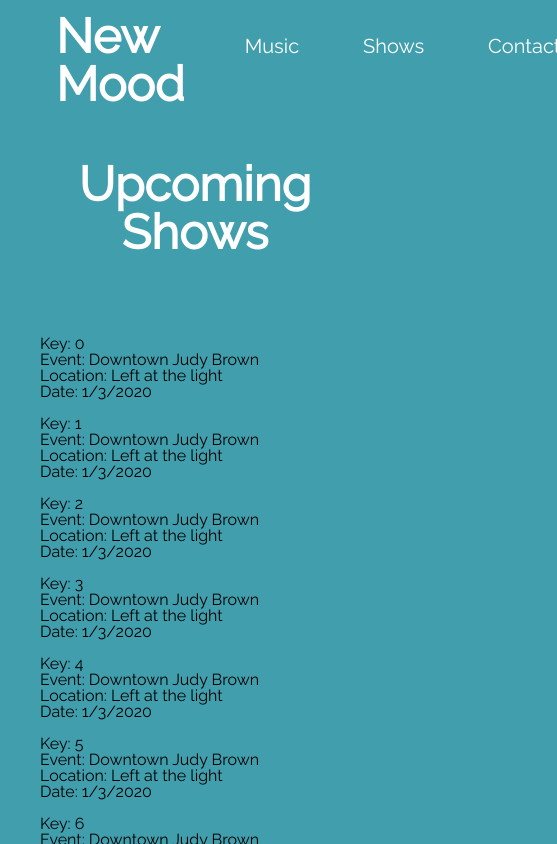
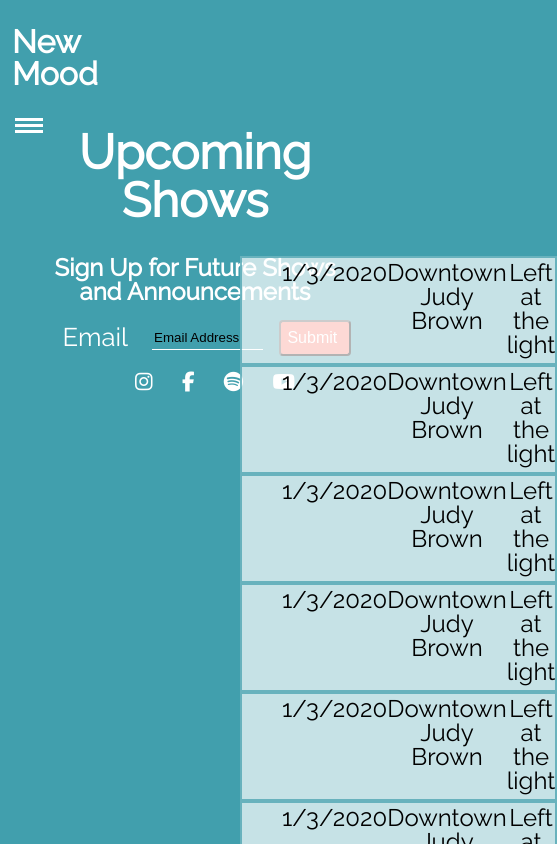
Before and after one commit to CelesteSippel/new-mood, a React (Create React App) app: page /Shows in a window 390 px wide. Shown: the top 844 px of the page, 557 px wide, since content can reach past the window. Built offline with nearby package versions, Linux system fonts and the light colour scheme.

Commit message:
added more css to media q

```diff
--- a/package.json
+++ b/package.json
@@ -34,6 +34,7 @@
     "react": "^16.12.0",
     "react-dom": "^16.12.0",
     "react-router-dom": "^5.1.2",
-    "react-scripts": "^3.3.0"
+    "react-scripts": "^3.3.0",
+    "styled-components": "^4.4.1"
   }
 }
--- a/src/App.jsx
+++ b/src/App.jsx
@@ -17,7 +17,7 @@ const App = () => {
         <Route exact path="/Shows" component={Shows}></Route>
 
         <Route exact path="/Contact" component={Contact}></Route>
-        <Route path="*" component={NotFound}></Route>
+        {/* <Route path="*" component={NotFound}></Route> */}
       </Switch>
     </Router>
   )
--- /dev/null
+++ b/src/components/SideNav.jsx
@@ -0,0 +1,40 @@
+import React from 'react'
+import { Link } from 'react-router-dom'
+const SideNav = () => {
+  return (
+    <div>
+      <input
+        type="checkbox"
+        class="openSidebarMenu"
+        id="openSidebarMenu"
+      ></input>
+      <label for="openSidebarMenu" class="sidebarIconToggle">
+        <div class="spinner diagonal part-1"></div>
+        <div class="spinner horizontal"></div>
+        <div class="spinner diagonal part-2"></div>
+      </label>
+
+      <div id="sidebarMenu">
+        <ul class="sidebarMenuInner">
+          <li>
+            <Link to="/Music" className="side-nav-details">
+              Music
+            </Link>
+          </li>
+          <li>
+            <Link to="/Shows" className="side-nav-details">
+              Shows
+            </Link>
+          </li>
+          <li>
+            <Link to="/Contact" className="side-nav-details">
+              Contact
+            </Link>
+          </li>
+        </ul>
+      </div>
+    </div>
+  )
+}
+
+export default SideNav
--- a/src/index.css
+++ b/src/index.css
@@ -4,6 +4,7 @@
 
 html {
   margin: 0;
+  overflow-x: hidden;
   min-height: 100%;
 }
 
@@ -17,7 +18,140 @@ body {
   font-family: 'Raleway', sans-serif;
 }
 
+.main {
+  margin: 0 auto;
+  display: block;
+  height: 100%;
+  margin-top: 60px;
+}
+.mainInner {
+  display: table;
+  height: 100%;
+  width: 100%;
+  text-align: center;
+}
+.mainInner div {
+  display: table-cell;
+  vertical-align: center;
+  font-size: 3em;
+  font-weight: bold;
+  letter-spacing: 1.25px;
+  padding-bottom: 20rem;
+}
+#sidebarMenu {
+  height: 50%;
+  position: fixed;
+  left: 0;
+  width: 150px;
+  z-index: 15;
+  margin-top: 9rem;
+  transform: translateX(-250px);
+  transition: transform 250ms ease-in-out;
+  background: transparent;
+  /* background: linear-gradient(
+    180deg,
+    rgb(79, 221, 243) 0%,
+    rgb(30, 76, 83) 100%
+  ); */
+}
+.sidebarMenuInner {
+  margin: 0;
+  padding: 0;
+  border-top: 1px solid rgba(255, 255, 255, 0.1);
+}
+.sidebarMenuInner li {
+  list-style: none;
+  color: #fff;
+  /* text-transform: uppercase; */
+  font-weight: bold;
+  padding: 20px;
+  cursor: pointer;
+  border-bottom: 1px solid rgba(255, 255, 255, 0.1);
+}
+.sidebarMenuInner li span {
+  display: block;
+  font-size: 14px;
+  color: rgba(255, 255, 255, 0.5);
+}
+.sidebarMenuInner li a {
+  color: #fff;
+  /* text-transform: uppercase; */
+  font-weight: bold;
+  cursor: pointer;
+  text-decoration: none;
+}
+input[type='checkbox']:checked ~ #sidebarMenu {
+  transform: translateX(0);
+}
+
+input[type='checkbox'] {
+  transition: all 0.3s;
+  box-sizing: border-box;
+  display: none;
+}
+.sidebarIconToggle {
+  visibility: hidden;
+
+  transition: all 0.3s;
+  box-sizing: border-box;
+  cursor: pointer;
+  position: absolute;
+  z-index: 99;
+  height: 100%;
+  width: 100%;
+  margin-top: 6rem;
+  top: 22px;
+  left: 15px;
+  height: 28px;
+  width: 28px;
+}
+.spinner {
+  transition: all 0.3s;
+  box-sizing: border-box;
+  position: absolute;
+  height: 3px;
+  width: 100%;
+  background-color: #fff;
+}
+.horizontal {
+  transition: all 0.3s;
+  box-sizing: border-box;
+  position: relative;
+  float: left;
+  margin-top: 3px;
+}
+.diagonal.part-1 {
+  position: relative;
+  transition: all 0.3s;
+  box-sizing: border-box;
+  float: left;
+}
+.diagonal.part-2 {
+  transition: all 0.3s;
+  box-sizing: border-box;
+  position: relative;
+  float: left;
+  margin-top: 3px;
+}
+input[type='checkbox']:checked ~ .sidebarIconToggle > .horizontal {
+  transition: all 0.3s;
+  box-sizing: border-box;
+  opacity: 0;
+}
+input[type='checkbox']:checked ~ .sidebarIconToggle > .diagonal.part-1 {
+  transition: all 0.3s;
+  box-sizing: border-box;
+  transform: rotate(135deg);
+  margin-top: 8px;
+}
+input[type='checkbox']:checked ~ .sidebarIconToggle > .diagonal.part-2 {
+  transition: all 0.3s;
+  box-sizing: border-box;
+  transform: rotate(-135deg);
+  margin-top: -9px;
+}
 .overlay {
+  visibility: visible;
   position: absolute;
   top: 18rem;
   left: 59rem;
@@ -71,7 +205,7 @@ li {
 .sub-nav {
   display: flex;
   flex-direction: row;
-
+  visibility: visible;
   padding: 1.25rem;
 }
 
@@ -104,6 +238,13 @@ li {
   height: 45rem;
   width: 100%;
 }
+/* iframe {
+  display: flex;
+  position: relative;
+  height: 45rem;
+  width: 100%;
+} */
+
 img {
   height: 55rem;
   width: 100%;
@@ -180,17 +321,36 @@ input {
   text-align: center;
   font-size: 3rem;
 
-  margin-top: 10rem;
-  margin-bottom: 5rem;
+  margin-top: 8rem;
+  margin-bottom: 2rem;
 }
 
-.events {
+.events-box {
   min-height: 100%;
-  margin-top: 2rem;
-  margin-left: 2rem;
-  margin-right: 2rem;
-  margin-bottom: 2rem;
-  border: solid pink 2px;
+  display: flex;
+  flex-direction: row;
+  justify-content: center;
+  justify-content: space-around;
+  margin-top: 0rem;
+  margin-left: 0rem;
+  margin-right: 0rem;
+  margin-bottom: 0rem;
+  font-size: 1.5rem;
+  color: black;
+  border: solid rgb(65, 159, 173) 4px;
+}
+
+.event-info {
+  margin-left: 6rem;
+  margin-right: 6rem;
+  background-color: rgba(255, 255, 255, 0.7);
+
+  z-index: 10;
+}
+
+.event-detail {
+  padding-top: 2rem;
+  padding-bottom: 2rem;
 }
 .social-media {
   margin: 0 auto;
@@ -217,7 +377,8 @@ input {
 }
 
 .name:hover,
-.nav-details:hover {
+.nav-details:hover,
+.side-nav-details:hover {
   color: salmon;
   cursor: pointer;
   transition: all 0.4s ease;
@@ -247,13 +408,14 @@ input {
 .labels {
   display: flex;
   flex-direction: column;
+  color: white;
   /* height: 0.25rem; */
   font-size: 1.5rem;
   padding: 0.5rem;
   align-items: flex-start;
   justify-content: space-between;
 }
-label {
+.form-label {
   color: white;
   padding-right: 5rem;
   font-weight: bold;
@@ -278,7 +440,6 @@ input[type='date'].dateBox {
   background-color: whitesmoke;
 }
 
-/* ask Jason how to move the cursor to the top of details box */
 .form-event-details-input {
   border: 1px solid white;
   width: 30rem;
@@ -321,20 +482,176 @@ form {
   border-radius: 10px;
   z-index: 10;
 }
-/* .footer {
-  margin-bottom: 3rem;
-} */
 
-/* @media (min-width: 320px) and (max-width: 480px) {
+@media (min-width: 481px) and (max-width: 767px) {
+  .name {
+    display: flex;
+    align-items: left;
+    padding: 0.5rem;
+    margin-left: 1rem;
+    margin-top: 0.25rem;
+    margin-bottom: 0.25rem;
+    font-size: 2rem;
+    font-weight: bold;
+    color: white;
+  }
+  .sub-nav {
+    visibility: hidden;
+    display: flex;
+    flex-direction: row;
+    padding: 1.25rem;
+  }
+
   img {
-    height: rem;
+    height: 35rem;
+
+    width: 100%;
+  }
+
+  iframe {
+    display: flex;
+    position: relative;
+    height: 35rem;
+    width: 100%;
+  }
+
+  .sidebarIconToggle {
+    visibility: visible;
+    transition: all 0.3s;
+    box-sizing: border-box;
+    cursor: pointer;
+    position: absolute;
+    z-index: 99;
+    height: 100%;
+    width: 100%;
+    margin-top: 6rem;
+    top: 22px;
+    left: 15px;
+    height: 28px;
+    width: 28px;
+  }
+}
+
+@media (min-width: 320px) and (max-width: 480px) {
+  .name {
+    display: flex;
+    align-items: left;
+    padding: 0.5rem;
+    margin-left: 0.25rem;
+    margin-top: 0.25rem;
+    margin-bottom: 0.25rem;
+    font-size: 2rem;
+    font-weight: bold;
+    color: white;
+  }
+
+  .sub-nav {
+    visibility: hidden;
+    display: flex;
+    flex-direction: row;
+    padding: 1.25rem;
+  }
+
+  img {
+    height: 25rem;
     width: 100%;
   }
 
   .video {
-  display: flex;
-  position: relative;
-  height: 55rem;
-  width: 100%;
+    display: flex;
+    position: relative;
+    height: 25rem;
+    width: 100%;
+  }
+
+  iframe {
+    display: flex;
+    position: relative;
+    height: 25rem;
+    width: 100%;
+  }
+
+  .sidebarIconToggle {
+    visibility: visible;
+    transition: all 0.3s;
+    box-sizing: border-box;
+    cursor: pointer;
+    position: absolute;
+    z-index: 99;
+    height: 100%;
+    width: 100%;
+    margin-top: 6rem;
+    top: 22px;
+    left: 15px;
+    height: 28px;
+    width: 28px;
+  }
+
+  .overlay {
+    visibility: visible;
+    position: absolute;
+    top: 20rem;
+    left: 0rem;
+    height: 26rem;
+    width: 21rem;
+    background-color: rgba(255, 255, 255, 0.5);
+    border-radius: 10px;
+    z-index: 30;
+  }
+
+  .player {
+    position: absolute;
+    top: 29.25rem;
+    left: 0rem;
+    z-index: 12;
+  }
+
+  .footer {
+    margin-top: 0;
+    margin-bottom: 6rem;
+    z-index: 70;
+  }
+
+  .footer-text {
+    display: flex;
+    justify-content: center;
+    text-align: center;
+    margin: 1rem;
+    padding-left: 1rem;
+    padding-right: 1rem;
+    color: white;
+    font-size: 1.5rem;
+  }
+
+  .social-media {
+    margin: 0 auto;
+    display: flex;
+    justify-content: space-between;
+    max-width: 160px;
+  }
+
+  .events-box {
+    min-height: 100%;
+    text-align: center;
+    margin-top: 0rem;
+    margin-left: 0rem;
+    margin-right: 0rem;
+    margin-bottom: 0rem;
+    font-size: 1.5rem;
+    color: black;
+    border: solid rgba(65, 159, 173, 0.7) 2px;
+  }
+
+  .event-info {
+    margin-left: 15rem;
+    margin-right: 15rem;
+    background-color: rgba(255, 255, 255, 0.7);
+    position: absolute;
+    z-index: 10;
+  }
+
+  .event-detail {
+    padding-top: 3px;
+    padding-bottom: 6px;
+  }
 }
-} */
--- a/src/pages/Contact.jsx
+++ b/src/pages/Contact.jsx
@@ -3,6 +3,7 @@ import Header from '../components/Header'
 import Footer from '../components/Footer'
 import axios from 'axios'
 import purple from '../assets/purple.JPG'
+import SideNav from '../components/SideNav'
 
 const Contact = () => {
   const [resetPage, setResetPage] = useState(false)
@@ -30,6 +31,7 @@ const Contact = () => {
   return (
     <>
       <Header />
+      <SideNav />
       <div className="form-overlay">
         <section>
           <h2 className="booking-title">Contact New Mood for Bookings</h2>
--- a/src/pages/HomePage.jsx
+++ b/src/pages/HomePage.jsx
@@ -2,11 +2,13 @@ import React from 'react'
 import Header from '../components/Header'
 import pink from '../assets/pink.JPG'
 import Footer from '../components/Footer'
+import SideNav from '../components/SideNav'
 
 const HomePage = () => {
   return (
     <>
       <Header />
+      <SideNav />
       <div>
         <main>
           <div className="hero-pic">
--- a/src/pages/Music.jsx
+++ b/src/pages/Music.jsx
@@ -2,11 +2,13 @@ import React from 'react'
 import Header from '../components/Header'
 import Footer from '../components/Footer'
 import guitar from '../assets/guitar.JPG'
+import SideNav from '../components/SideNav'
 
 const Music = () => {
   return (
     <>
       <Header />
+      <SideNav />
       <div className="overlay"></div>
 
       <iframe
--- a/src/pages/NotFound.jsx
+++ b/src/pages/NotFound.jsx
@@ -1,7 +1,90 @@
-import React from 'react'
+// import React from 'react'
+// import { slide as Menu } from 'react-burger-menu'
+// import { NavLink } from 'react-router-dom'
+// import styled from 'styled-components'
 
-const NotFound = () => {
-  return <div>Nothing Here</div>
-}
+// import { colors } from '../utils/theme'
 
-export default NotFound
+// const styles = {
+//   bmBurgerButton: {
+//     position: 'fixed',
+//     width: '36px',
+//     height: '30px',
+//     right: '36px',
+//     top: '36px',
+//   },
+//   bmBurgerBars: {
+//     background: colors.dark,
+//   },
+//   bmBurgerBarsHover: {
+//     background: '#a90000',
+//   },
+//   bmCrossButton: {
+//     height: '24px',
+//     width: '24px',
+//   },
+//   bmCross: {
+//     background: '#bdc3c7',
+//   },
+//   bmMenuWrap: {
+//     position: 'fixed',
+//     height: '100%',
+//   },
+//   bmMenu: {
+//     background: colors.dark,
+//     padding: '2.5em 1.5em 0',
+//     fontSize: '1.15em',
+//   },
+//   bmMorphShape: {
+//     fill: colors.dark,
+//   },
+//   bmItemList: {
+//     color: '#b8b7ad',
+//     padding: '0.8em',
+//   },
+//   bmItem: {
+//     display: 'inline-block',
+//   },
+//   bmOverlay: {
+//     background: 'rgba(0, 0, 0, 0.3)',
+//   },
+// }
+
+// const Container = styled.div`
+//   @media (min-width: 500px) {
+//     display: none;
+//   }
+// `
+
+// const LinksContainer = styled.div`
+//   display: flex !important;
+//   flex-direction: column;
+//   padding-top: 30px;
+// `
+
+// const HamburgerNav = () => {
+//   return (
+//     <Container>
+//       <Menu width="65%" noOverlay styles={styles} right>
+//         <LinksContainer>
+//           <NavLink
+//             to="/"
+//             className="nav-link"
+//             activeStyle={{ color: '#fff' }}
+//             exact={true}
+//           >
+//             Home
+//           </NavLink>
+//           <NavLink to="/1" className="nav-link" activeStyle={{ color: '#fff' }}>
+//             Page 1
+//           </NavLink>
+//           <NavLink to="/2" className="nav-link" activeStyle={{ color: '#fff' }}>
+//             Page 2
+//           </NavLink>
+//         </LinksContainer>
+//       </Menu>
+//     </Container>
+//   )
+// }
+
+// export default HamburgerNav
--- a/src/pages/Shows.jsx
+++ b/src/pages/Shows.jsx
@@ -2,6 +2,8 @@ import React, { useState, useEffect } from 'react'
 import Header from '../components/Header'
 import Footer from '../components/Footer'
 import axios from 'axios'
+import SideNav from '../components/SideNav'
+import two from '../assets/two.JPG'
 
 const Shows = () => {
   const [shows, setShows] = useState([])
@@ -29,23 +31,25 @@ const Shows = () => {
   return (
     <>
       <Header />
+      <SideNav />
       <div>
         <h2 className="upcoming-shows">Upcoming Shows</h2>
-        <section className="events-box">
-          <section className="event-info">
+        <section>
+          <section className="event-info ">
             {shows.map(show => {
               return (
-                <ul>
-                  <li>Key: {show.id}</li>
-                  <li>Event: {show.event}</li>
-                  <li>Location: {show.location}</li>
-                  <li>Date: {show.date}</li>
+                <ul className="events-box">
+                  <li className="event-detail">{show.date}</li>
+
+                  <li className="event-detail">{show.event}</li>
+                  <li className="event-detail">{show.location}</li>
                 </ul>
               )
             })}
           </section>
         </section>
       </div>
+
       <Footer />
     </>
   )
```
Also changed, not shown: src/assets/two.JPG (added), 1 other file (tests, documents, lock files or other folders).
